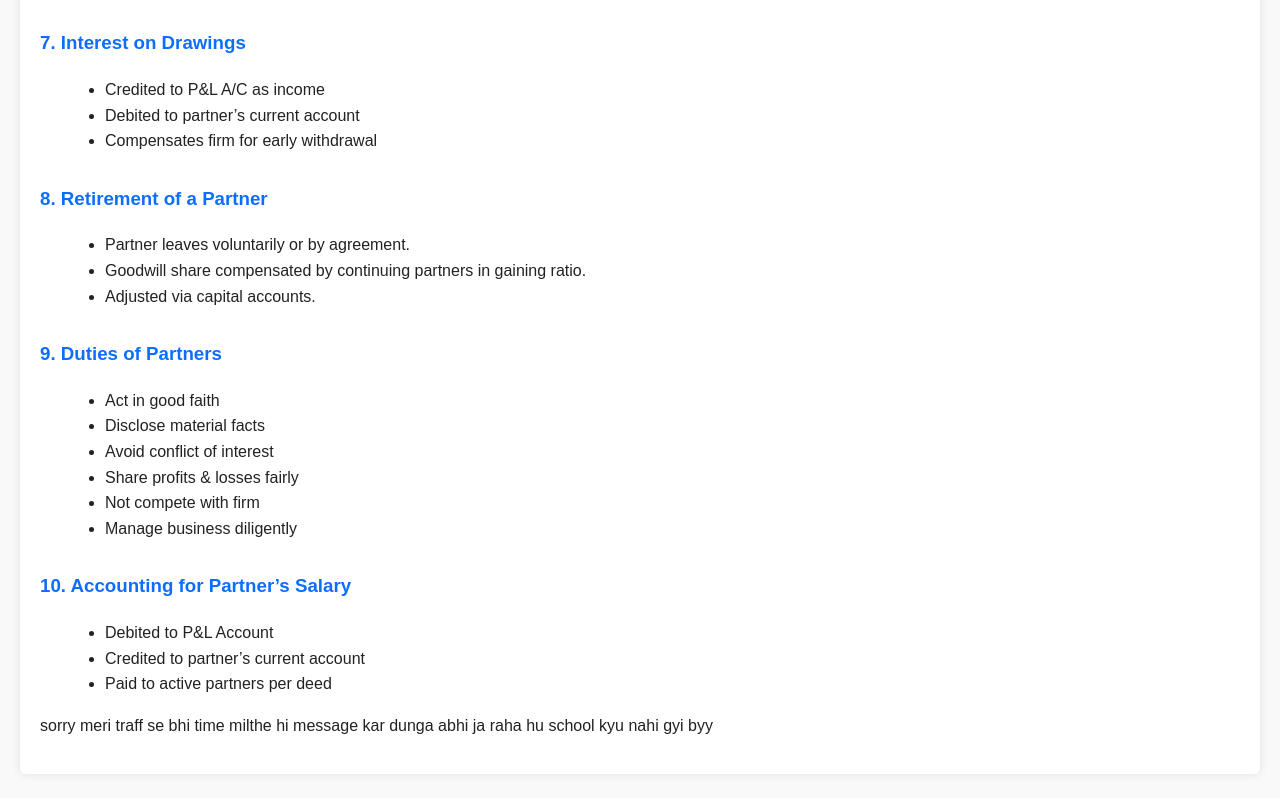
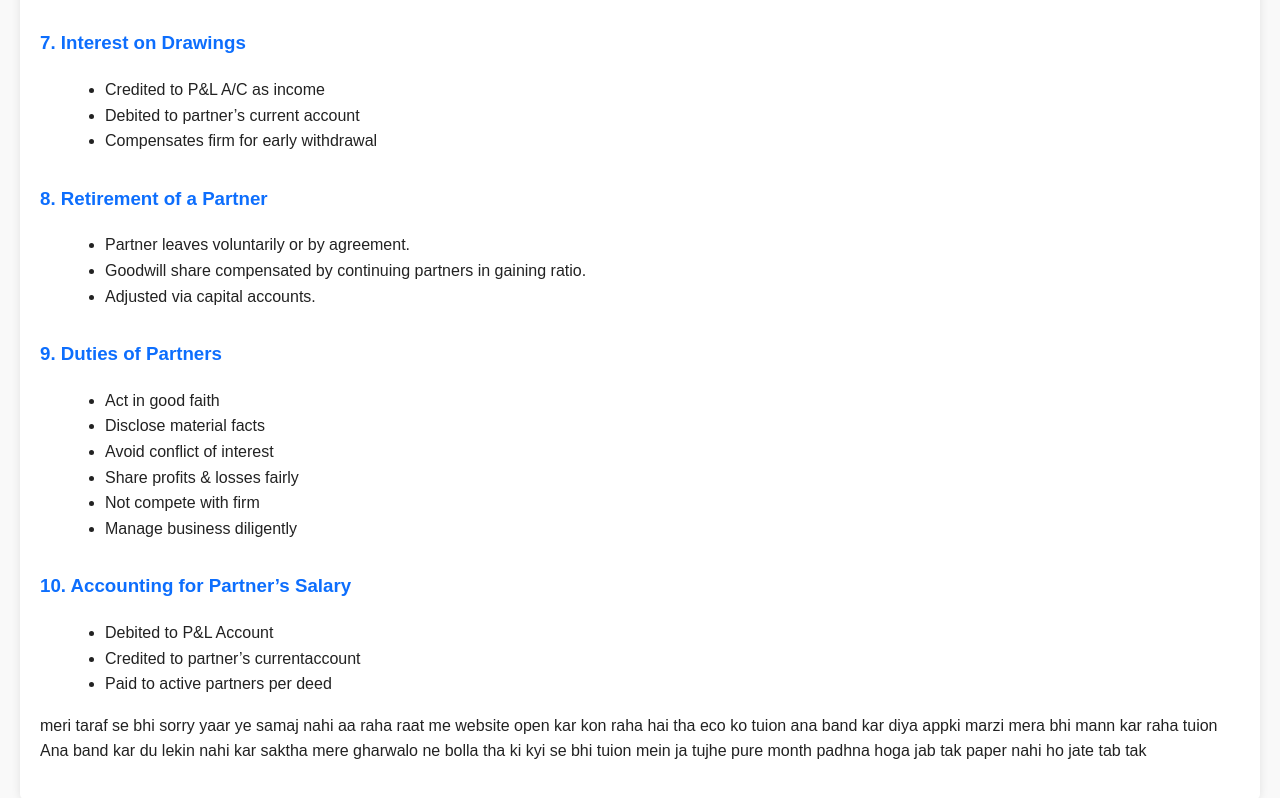
Before and after one commit to juddjhf/yayad, a website: page ch-1index.html in a window 1280 px wide. Shown: the part 5252-6050 px from the top of the page. Drawn offline with Linux system fonts and the light colour scheme.

Commit message:
Update ch-1index.html

```diff
--- a/ch-1index.html
+++ b/ch-1index.html
@@ -297,11 +297,12 @@
   <h3>10. Accounting for Partner’s Salary</h3>
   <ul>
     <li>Debited to P&L Account</li>
-    <li>Credited to partner’s current account</li>
+    <li>Credited to partner’s currentaccount</li>
     <li>Paid to active partners per deed</li>
   </ul>
 <p>
-sorry meri traff se bhi time milthe hi message kar dunga abhi ja raha hu school kyu nahi gyi  byy
+meri taraf se bhi sorry yaar ye samaj nahi aa raha raat me website open kar kon raha hai tha eco ko tuion  ana band kar diya appki marzi mera bhi mann kar raha tuion Ana band kar du lekin nahi kar saktha
+mere gharwalo ne bolla tha ki kyi se bhi tuion mein ja tujhe pure month padhna hoga jab tak paper nahi ho jate tab tak
 
 
 </p>
```
